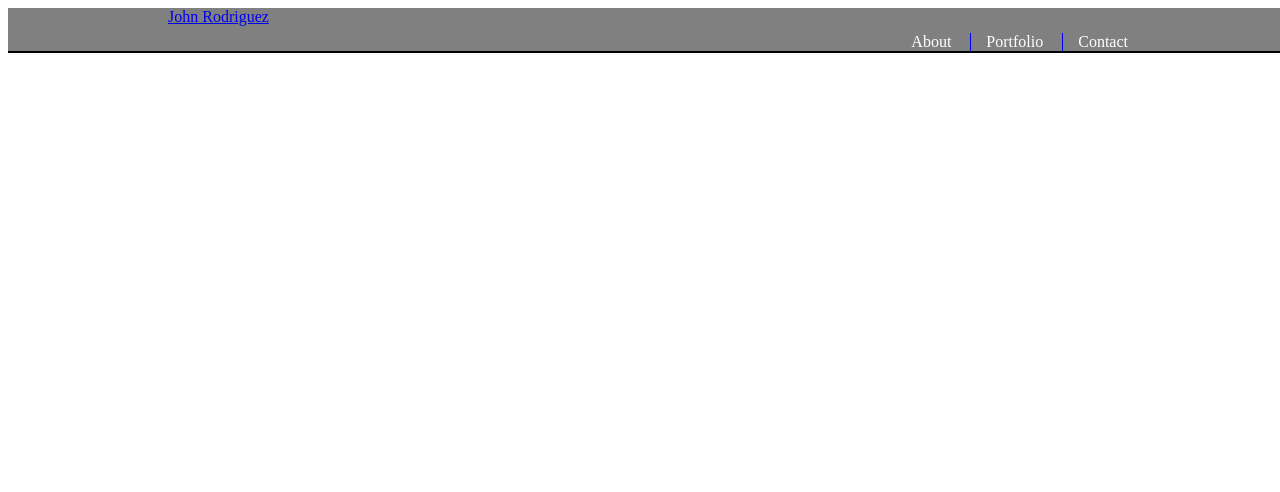
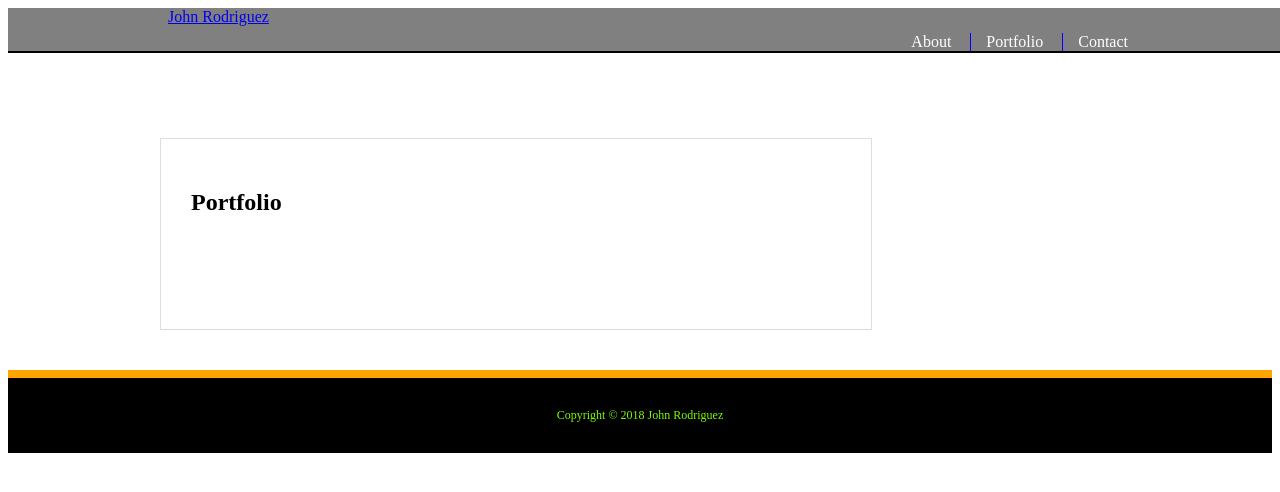
Before and after one commit to 0230619/PortfolioJR, a plain HTML site: page portfolio.html in a window 1280 px wide. Drawn offline with Linux system fonts and the light colour scheme.

Commit message:
edited portfolio page

```diff
--- a/portfolio.html
+++ b/portfolio.html
@@ -18,3 +18,23 @@
              </nav>
          </div>
     </header>
+
+<div id="main-container" class="container">
+    <section class="main-section">
+        <h1>Portfolio</h1>
+
+        <div class="work">
+            <img src="">
+        </div>
+    </section>
+</div>
+
+<footer>
+    <div class="container">
+        Copyright &copy; 2018 John Rodriguez
+    </div>
+</footer>
+
+
+</body>
+</html>
--- a/style.css
+++ b/style.css
@@ -80,6 +80,14 @@ h3, .sidebar h2 {
     margin-right: 25px;
 }
 
+.work {
+   position: relative;
+   float: left;
+   width: 274px;
+   margin: 20px 0 25px;
+   overflow: auto;
+}
+
 footer {
     padding: 30px;
     clear: both;
```
Also changed, not shown: contact.html (+10 -0 lines).
